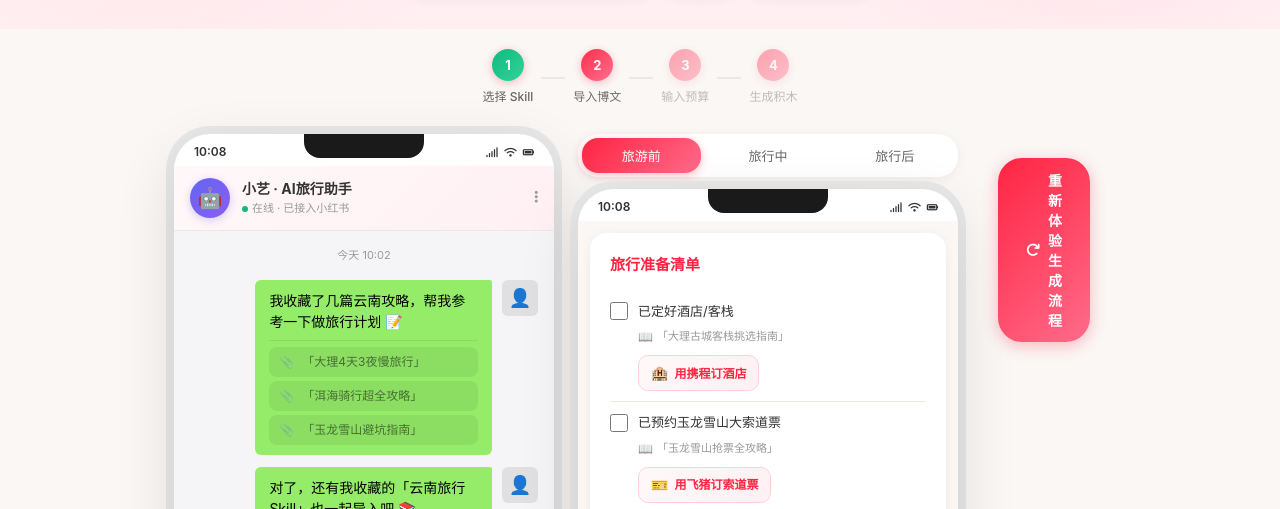
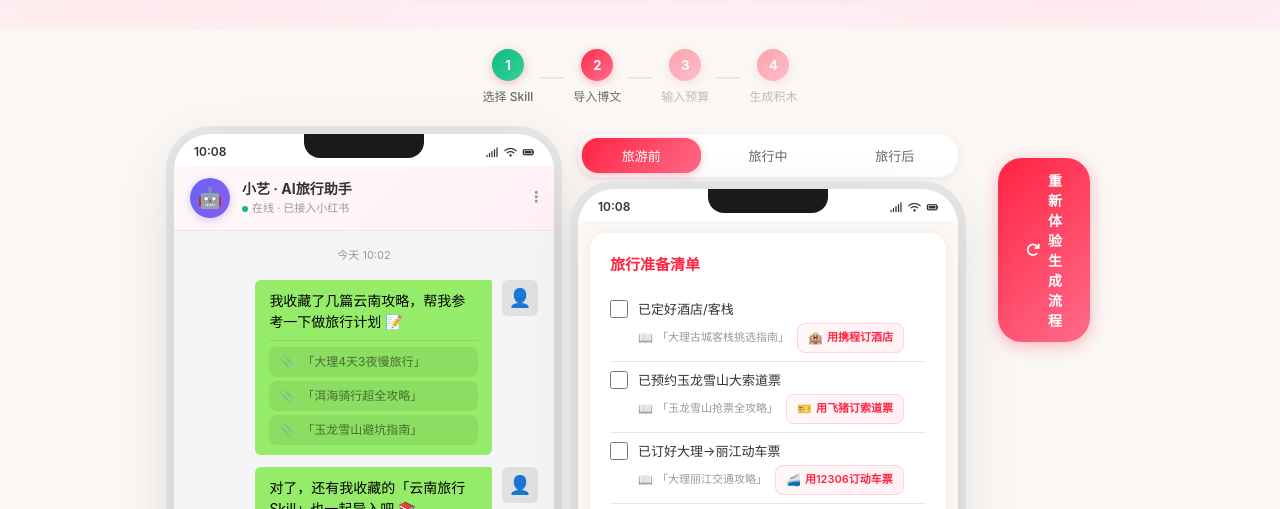
Before and after one commit to 26thE/travel-planner-demo, a plain HTML site: page index.html in a window 1280 px wide. Both pictures are taken after a click on the button "旅游前". Shown: the part 234-743 px from the top of the page. Drawn offline with nearby package versions, Linux system fonts and the light colour scheme.

Commit message:
style: checklist推荐链接和Agent入口并排，整体更紧凑

```diff
--- a/style.css
+++ b/style.css
@@ -1977,9 +1977,13 @@
 }
 
 .checklist-item {
-  padding: 10px 0;
+  padding: 8px 0;
   border-bottom: 1px solid var(--border);
   transition: var(--transition);
+  display: flex;
+  flex-wrap: wrap;
+  align-items: center;
+  gap: 4px;
 }
 
 .checklist-item:last-child {
@@ -1998,6 +2002,7 @@
   color: var(--text);
   cursor: pointer;
   transition: var(--transition);
+  width: 100%;
 }
 
 .checklist-main input[type="checkbox"] {
@@ -2019,9 +2024,9 @@
 }
 
 .checklist-recommend {
-  margin-top: 6px;
   margin-left: 28px;
   font-size: 11px;
+  flex-shrink: 0;
 }
 
 .checklist-recommend a {
@@ -2043,19 +2048,19 @@
 
 /* 快速流转 Agent 入口 */
 .checklist-action {
-  margin-top: 8px;
-  margin-left: 28px;
+  margin-left: 4px;
+  flex-shrink: 0;
 }
 
 .action-btn {
   display: inline-flex;
   align-items: center;
-  gap: 6px;
-  padding: 6px 12px;
-  border-radius: 10px;
+  gap: 4px;
+  padding: 4px 10px;
+  border-radius: 8px;
   background: linear-gradient(135deg, #fff8f9, #fff0f3);
   color: var(--primary);
-  font-size: 12px;
+  font-size: 11px;
   font-weight: 600;
   text-decoration: none;
   transition: var(--transition);
@@ -2071,7 +2076,7 @@
 }
 
 .action-icon {
-  font-size: 14px;
+  font-size: 12px;
 }
 
 /* 勾选后动态生成的卡片区域 */
```
